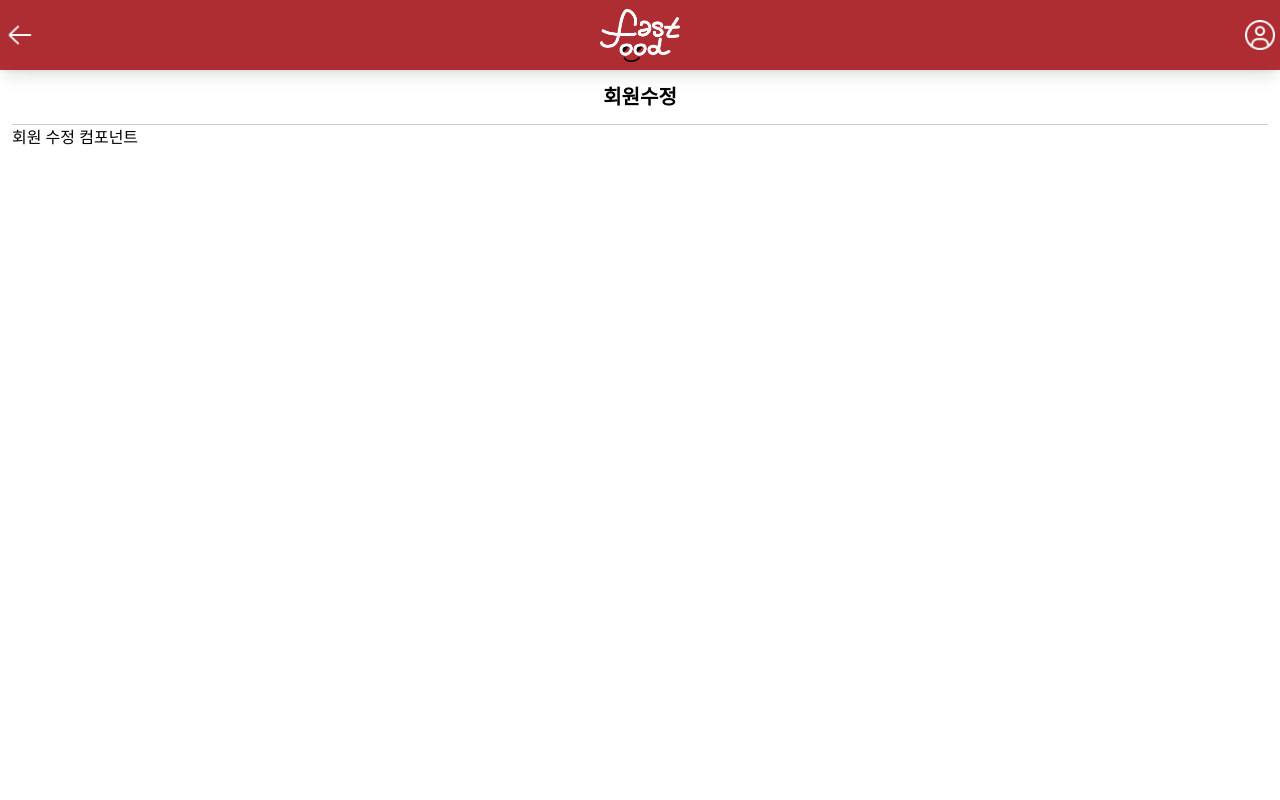
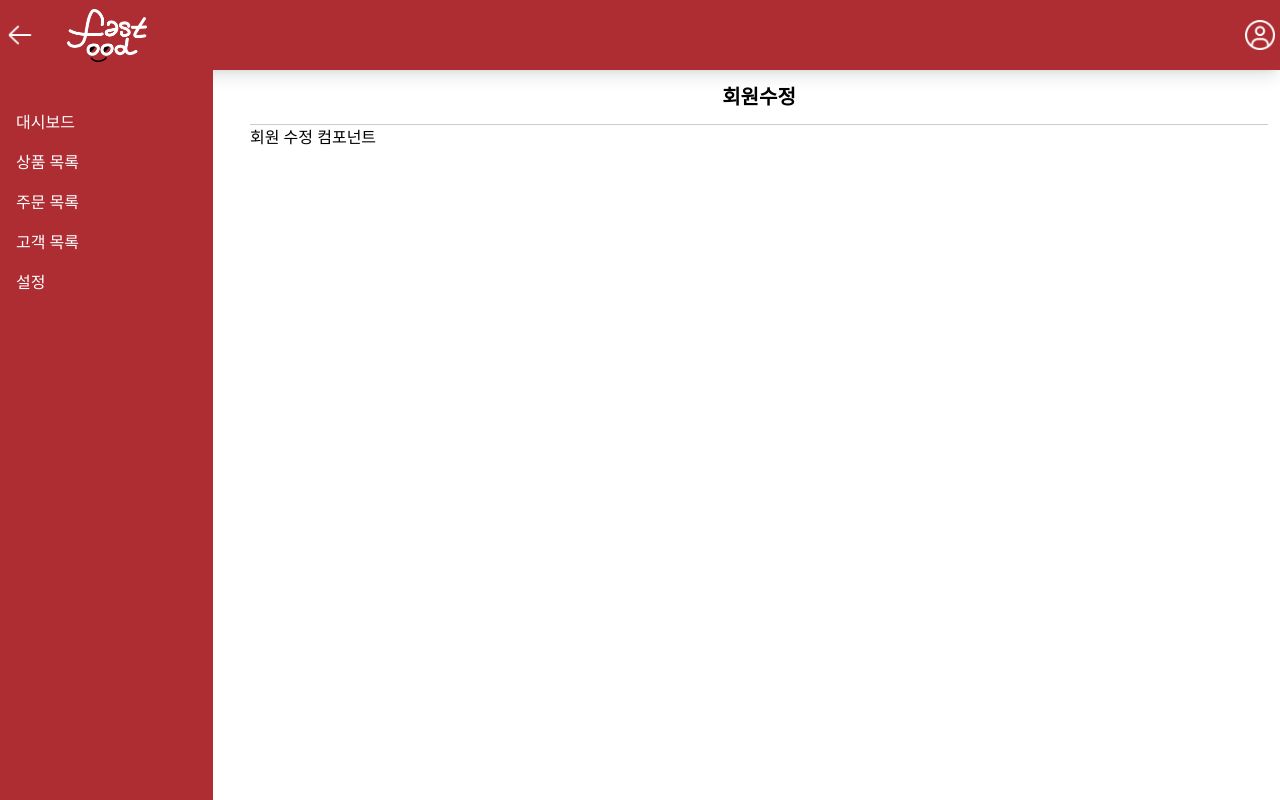
Before and after one commit to JYLEE0110/fastpickup-react-server, a React (Create React App) app: page /member/modify in a window 1280 px wide. Built offline with nearby package versions, Linux system fonts and the light colour scheme.

Commit message:
상품 레이아웃 적용

```diff
--- a/src/components/products/ListComponent.js
+++ b/src/components/products/ListComponent.js
@@ -1,5 +1,5 @@
-import { useEffect, useState } from "react"
-import { getProductList } from "../../api/productAPI"
+import { useEffect, useState } from "react";
+import { getProductList } from "../../api/productAPI";
 
 const initState = {
   list: [],
@@ -10,28 +10,47 @@ const initState = {
   pageNums: [],
   page: 0,
   size: 0,
-    requestDTO: null
-  }
+  requestDTO: null,
+};
 
-const ListComponent = ({queryObj, movePage, moveRead}) => {
-
-    const[productList, setProductList] = useState(initState)
+const ListComponent = ({ queryObj, movePage, moveRead }) => {
+  const [productList, setProductList] = useState(initState);
 
   useEffect(() => {
+    getProductList(queryObj).then((data) => {
+      setProductList(data);
+    });
+  }, [queryObj]);
 
-        getProductList(queryObj).then((data) => {
-            setProductList(data)
-        })
-
-    },[queryObj])
-
-    console.log(productList)
+  console.log(productList);
 
   return (
 <div>
-
+      <ul className="mt-3 ml-6">
+        {productList.list.map(
+          ({ pno, productName, productPrice, imgName, registDate }) => (
+            <li key={pno} className="pb-3 mb-3 border-b border-[#eee]" style={{ fontSize: "14px" }}>
+              <div className="flex">
+                <div className="w-[80px] h-[80px] overflow-hidden rounded-full">
+                  <img
+                    src={`http://172.29.99.60/product/${imgName}`}
+                    className="w-full h-full object-cover"
+                  />
+                </div>
+                <div className="flex flex-col ml-2">
+                  <div className="text-[16px] font-medium mb-1">
+                    {productName}
+                    {/* {recStatus === 1 ? <img src={require(`../../images/product_recommend.png`)} className="inline-block w-[26px] ml-1 align-top" /> : ""} */}
+                  </div>
+                  <div className="text-[14px]">{productPrice.toLocaleString()}원</div>
+                </div>
+              </div>
+            </li>
+          )
+        )}
+      </ul>
     </div>
   );
-}
+};
 
 export default ListComponent;
--- a/src/layout/BasicLayout.js
+++ b/src/layout/BasicLayout.js
@@ -16,7 +16,7 @@ const BasicLayout = ({children}) => {
         </button>
         <HeaderNav></HeaderNav>
       </div>
-      <div className="pt-[70px] px-3 pb-10">
+      <div className="pt-[70px] px-3 pb-10 pl-[250px]">
         {children}
       </div>
     </>
--- a/src/layout/nav/HeaderNav.js
+++ b/src/layout/nav/HeaderNav.js
@@ -6,20 +6,20 @@ const HeaderNav = () => {
   // //console.log("Email---------------------: " + email)
   // const navigate = useNavigate()
   // if(email !== undefined){
-    return (
-      <div>
-        <div className="container h-[70px]">
-          <h1 className="h-[70px] text-center flex justify-center items-center">
-            <Link to={"/"} className="inline-block">
-              <img src={require("../../images/logo.png")} className="h-[53px]" />
-            </Link>
-          </h1>
-          <Link to={"/member/mypage"} className="absolute right-0 top-0 w-10 h-[70px] flex justify-center items-center">
-            <img src={require("../../images/header_mypage.png")} className="h-[30px]" />
-          </Link>
-        </div>
-      </div>
-    )
+    // return (
+    //   <div>
+    //     <div className="container h-[70px]">
+    //       <h1 className="h-[70px] text-center flex justify-center items-center">
+    //         <Link to={"/"} className="inline-block">
+    //           <img src={require("../../images/logo.png")} className="h-[53px]" />
+    //         </Link>
+    //       </h1>
+    //       <Link to={"/member/mypage"} className="absolute right-0 top-0 w-10 h-[70px] flex justify-center items-center">
+    //         <img src={require("../../images/header_mypage.png")} className="h-[30px]" />
+    //       </Link>
+    //     </div>
+    //   </div>
+    // )
   // }
 
 
@@ -37,6 +37,31 @@ const HeaderNav = () => {
   //     </div>
   //   </div>
   // )
+
+  return (
+    <div className="bg-[#ae2d33] text-white h-screen w-1/6">
+      {/* Logo */}
+      <div className="container h-[70px]">
+        <h1 className="h-[70px] text-center flex justify-center items-center">
+          <Link to={"/"} className="inline-block">
+            <img src={require("../../images/logo.png")} className="h-[53px]" alt="Logo" />
+          </Link>
+        </h1>
+        <Link to={"/member/mypage"} className="absolute right-0 top-0 w-10 h-[70px] flex justify-center items-center">
+          <img src={require("../../images/header_mypage.png")} className="h-[30px]" alt="My Page" />
+        </Link>
+      </div>
+
+      {/* Sidebar Menu */}
+      <div className="mt-8">
+        <Link to={"/dashboard"} className="block px-4 py-2 hover:bg-gray-700">대시보드</Link>
+        <Link to={"/product/list"} className="block px-4 py-2 hover:bg-gray-700">상품 목록</Link>
+        <Link to={"/orders"} className="block px-4 py-2 hover:bg-gray-700">주문 목록</Link>
+        <Link to={"/member/list"} className="block px-4 py-2 hover:bg-gray-700">고객 목록</Link>
+        <Link to={"/settings"} className="block px-4 py-2 hover:bg-gray-700">설정</Link>
+      </div>
+    </div>
+  );
 }
 
 export default HeaderNav;
```
Lines whose indentation alone changed are shown as unchanged.
